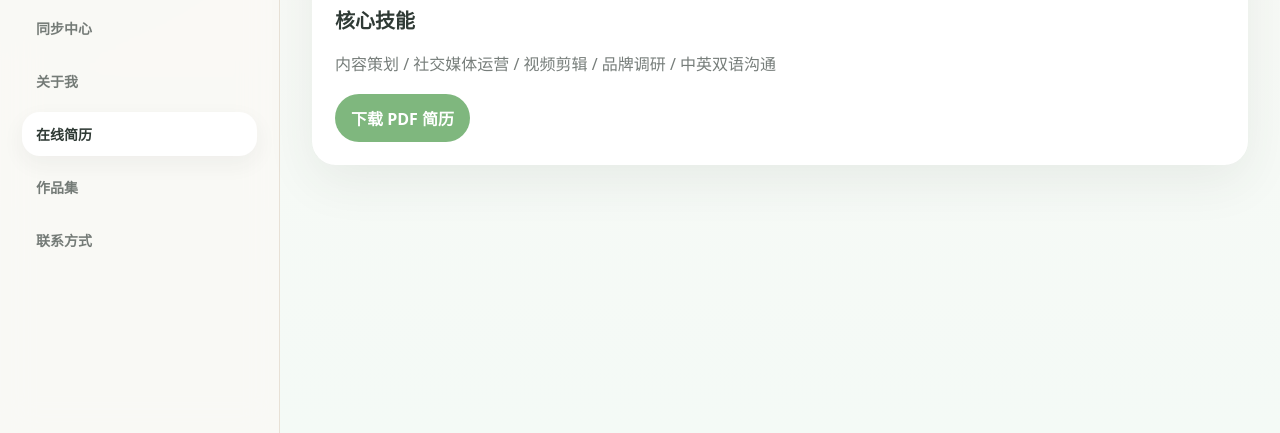
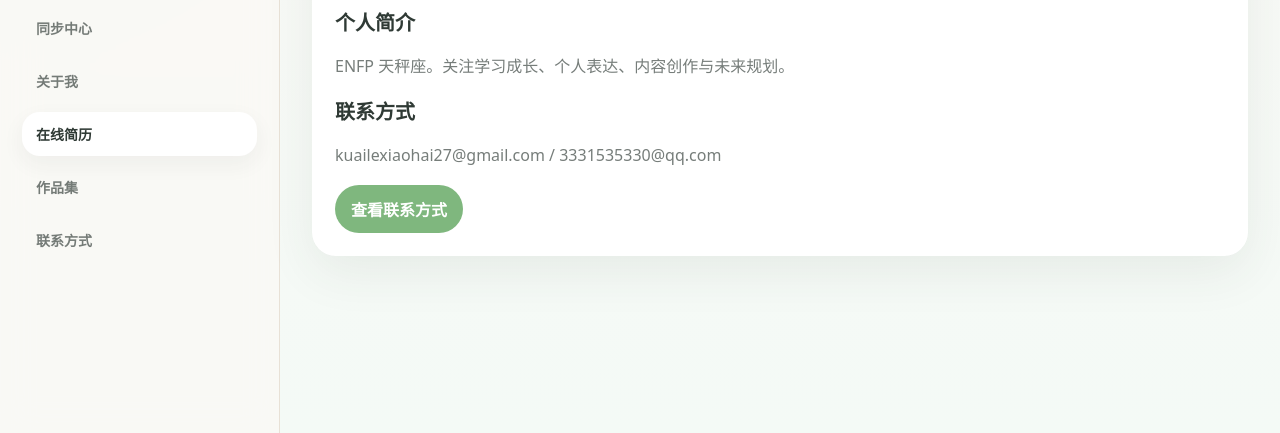
Before and after one commit to Littlecakeo/sage-utopia, a plain HTML site: page resume.html in a window 1280 px wide. Shown: the part 367-800 px from the top of the page. Drawn offline with Linux system fonts and the light colour scheme.

Commit message:
Update resume identity

```diff
--- a/resume.html
+++ b/resume.html
@@ -1 +1 @@
-<!doctype html><html lang="zh-CN"><head><meta charset="utf-8"><meta name="viewport" content="width=device-width,initial-scale=1"><title>Sage Utopia｜在线简历</title><link rel="stylesheet" href="style.css"></head><body><div class="shell"><aside class="side"><a class="brand" href="index.html"><span class="leaf"></span><span>Sage Utopia<span class="tag">柔软有序的成长小屋</span></span></a><nav class="nav"><a href="index.html">首页</a><a href="study.html">学习中心</a><a href="career.html">求职中心</a><a href="finance.html">财务中心</a><a href="growth.html">成长记录</a><a href="sync.html">同步中心</a><a href="about.html">关于我</a><a class="active" href="resume.html">在线简历</a><a href="portfolio.html">作品集</a><a href="contact.html">联系方式</a></nav></aside><main><section class="hero"><p class="eyebrow">在线简历</p><h1>一页清晰、可分享的个人简历</h1><p class="desc">网页版适合快速浏览，PDF 链接适合投递和保存。</p></section><section class="card"><h2>Sage Utopia</h2><p class="sub">UNSW Sydney｜Public Relations & Advertising</p><h2>核心技能</h2><p class="hint">内容策划 / 社交媒体运营 / 视频剪辑 / 品牌调研 / 中英双语沟通</p><a class="button" href="#">下载 PDF 简历</a></section></main></div></body></html>
+<!doctype html><html lang="zh-CN"><head><meta charset="utf-8"><meta name="viewport" content="width=device-width,initial-scale=1"><title>Sage Utopia｜在线简历</title><link rel="stylesheet" href="style.css"></head><body><div class="shell"><aside class="side"><a class="brand" href="index.html"><span class="leaf"></span><span>Sage Utopia<span class="tag">柔软有序的成长小屋</span></span></a><nav class="nav"><a href="index.html">首页</a><a href="study.html">学习中心</a><a href="career.html">求职中心</a><a href="finance.html">财务中心</a><a href="growth.html">成长记录</a><a href="sync.html">同步中心</a><a href="about.html">关于我</a><a class="active" href="resume.html">在线简历</a><a href="portfolio.html">作品集</a><a href="contact.html">联系方式</a></nav></aside><main><section class="hero"><p class="eyebrow">在线简历</p><h1>桂维桢 / Sage</h1><p class="desc">一页清晰、可分享的个人简历。当前先保留轻量版本，后续可继续补充教育经历、实习经历、项目经历和 PDF 简历。</p></section><section class="card"><h2>桂维桢 / Sage</h2><p class="sub">UNSW Sydney｜Public Relations & Advertising</p><h2>个人简介</h2><p class="hint">ENFP 天秤座。关注学习成长、个人表达、内容创作与未来规划。</p><h2>联系方式</h2><p class="hint">kuailexiaohai27@gmail.com / 3331535330@qq.com</p><a class="button" href="contact.html">查看联系方式</a></section></main></div></body></html>
```
